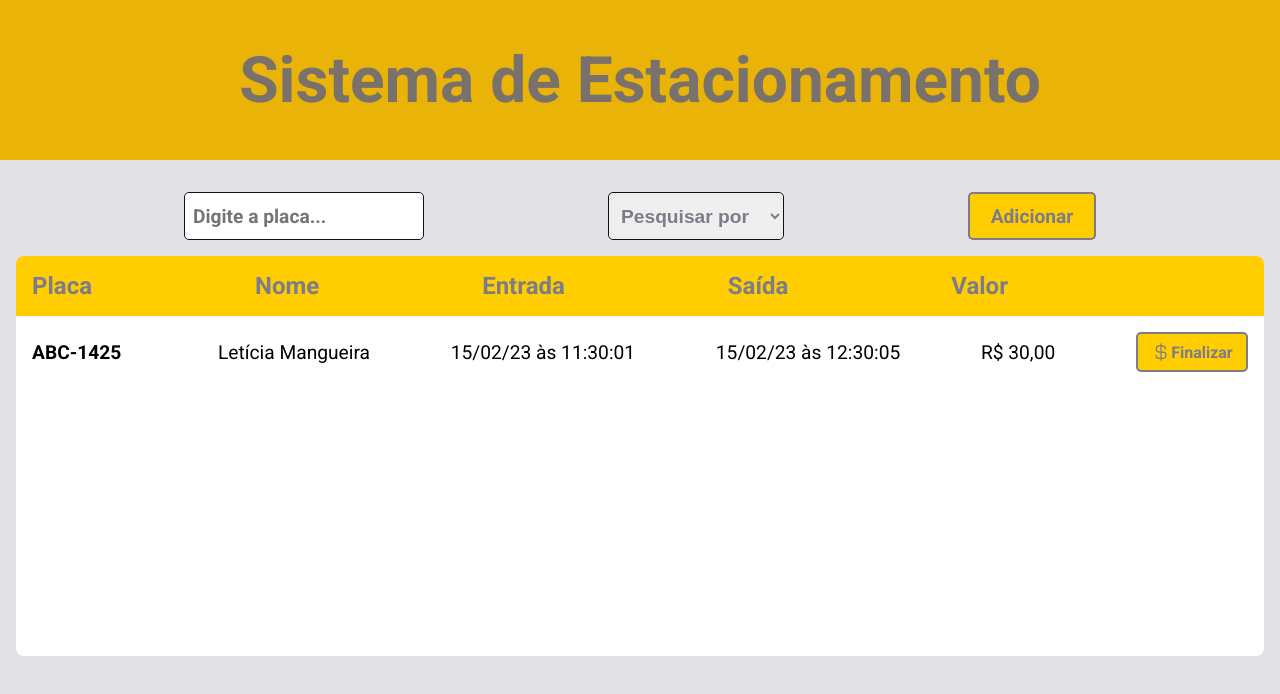
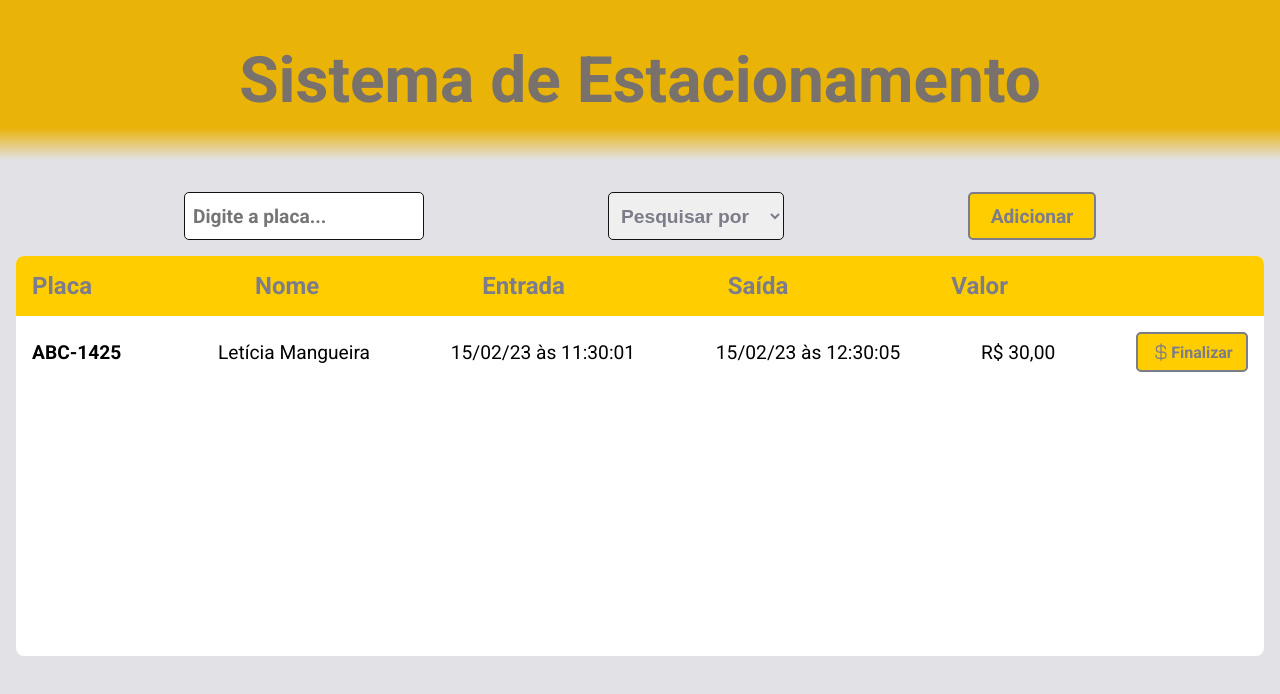
Before and after one commit to leticea/parking-system-react, a React (Vite) app: page / in a window 1280 px wide. Shown: the top 694 px of the page. Built offline with nearby package versions, Linux system fonts and the light colour scheme.

Commit message:
criando linear-gradient para o header

```diff
--- a/src/components/Header.module.css
+++ b/src/components/Header.module.css
@@ -1,5 +1,5 @@
 .header {
-  background: var(--yellow-600);
+  //background: var(--yellow-600);
   color: var(--gray-200);
   display: flex;
   align-items: center;
@@ -8,4 +8,6 @@
   width: 100%;
   font-size: 4rem;
   font-weight: 600;
+
+  background: linear-gradient(#EAB308 80%, #e1e1e6 100%);
 }
--- a/src/components/HomeContainer.module.css
+++ b/src/components/HomeContainer.module.css
@@ -61,10 +61,13 @@ button {
   cursor: pointer;
   color: var(--gray-500);
   font-weight: 600;
+  transition: color 0.2s, background-color 0.2s;
 }
 
 button:hover {
   background: var(--yellow-300);
+  color: var(--gray-400);
+
 }
 
 
```
